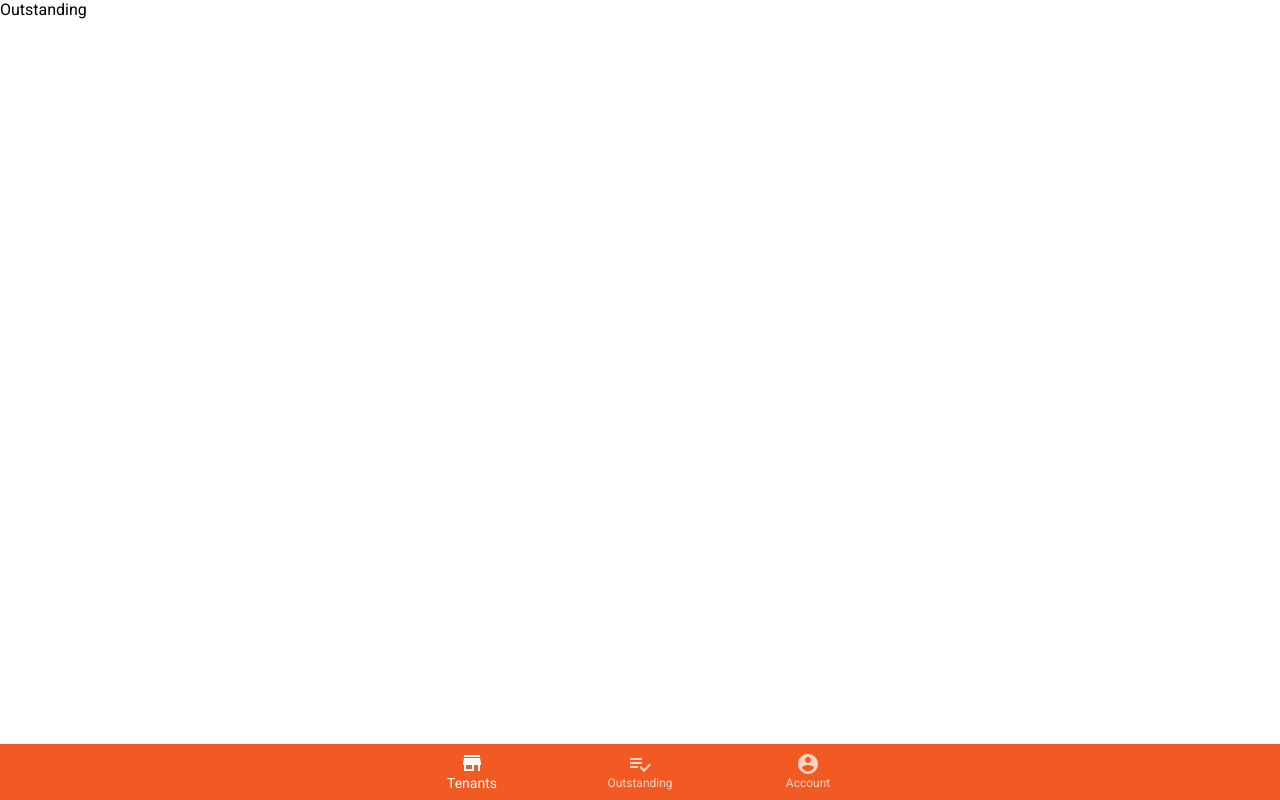
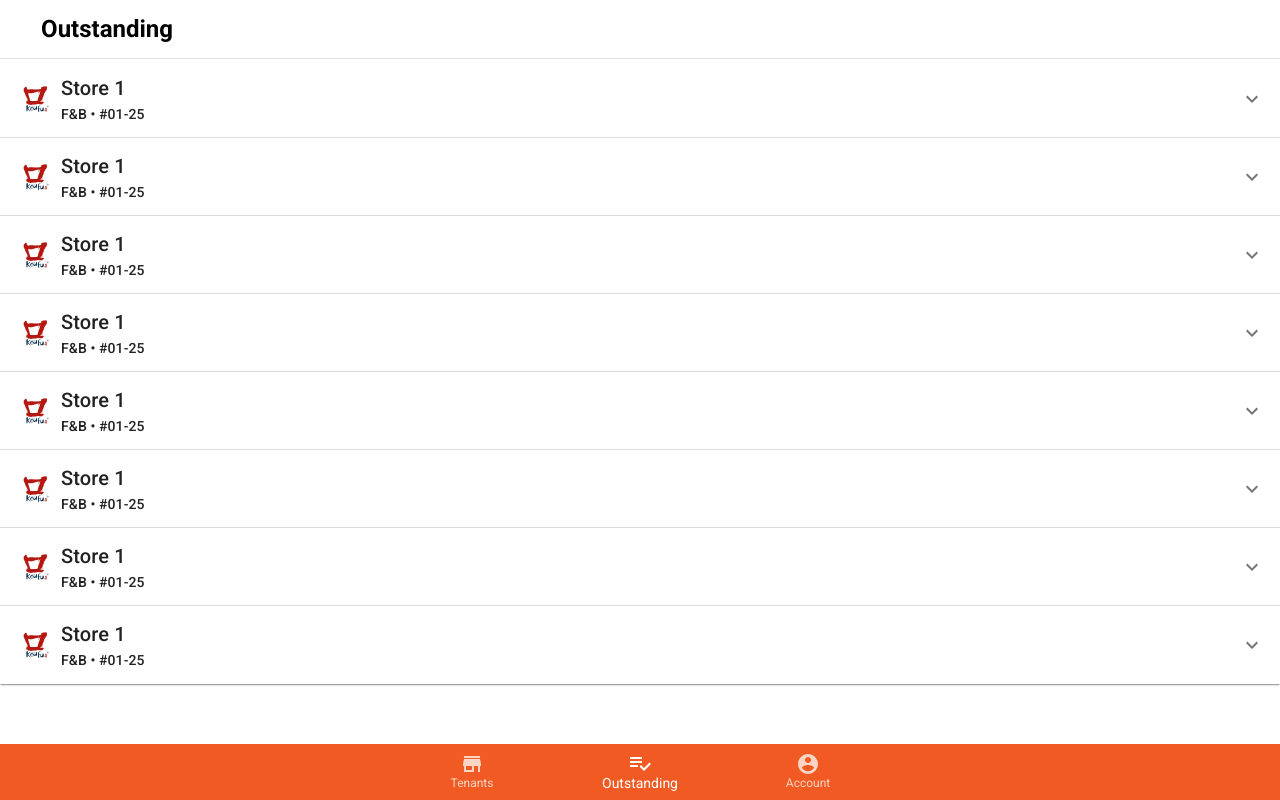
Before and after one commit to shankaikai/SingHealth-Retail-Audit-Application, a React (Create React App) app: page /outstanding in a window 1280 px wide. Built offline with nearby package versions, Linux system fonts and the light colour scheme.

Commit message:
do outstanding page

```diff
--- a/src/App.js
+++ b/src/App.js
@@ -4,11 +4,9 @@ import TenantsPage from "./pages/TenantsPage";
 import LoginPage from "./pages/LoginPage";
 import OutstandingPage from "./pages/OutstandingPage";
 import AccountPage from "./pages/AccountPage";
-import Navbar from "./components/Navbar";
 import { createMuiTheme, ThemeProvider } from "@material-ui/core";
 import { Route, BrowserRouter as Router } from "react-router-dom";
 import { useState } from "react";
-import TenantHeader from "./components/TenantHeader";
 
 // Creating a custom theme
 const theme = createMuiTheme({
--- /dev/null
+++ b/src/components/Header.js
@@ -0,0 +1,39 @@
+import {
+  Divider,
+  makeStyles,
+} from "@material-ui/core";
+
+import React from "react";
+import Searchbar from "./Searchbar";
+
+const useStyles = makeStyles({
+  root: {
+    top: 0,
+    width: "100%",
+    display: "flex",
+    position: "fixed",
+    flexDirection: "column",
+  },
+  header: {
+    margin: 0,
+    padding: "15px",
+    height: "100%",
+    marginLeft: "26.1px"
+  },
+
+});
+
+const Header = (props) => {
+  const classes = useStyles();
+
+
+  return (
+    <div className={classes.root}>
+      <h2 className={classes.header}>{props.title}</h2>
+      {props.searchbar ? <Searchbar/> : null}
+      <Divider />
+    </div>
+  );
+};
+
+export default Header;
--- a/src/components/Navbar.js
+++ b/src/components/Navbar.js
@@ -22,7 +22,7 @@ const useStyles = makeStyles({
 
 const Navbar = (props) => {
   // Use State
-  const [value, setValue] = useState("tenants");
+  const [value, setValue] = useState(props.route);
   const classes = useStyles();
   let history = useHistory();
 
--- /dev/null
+++ b/src/components/OutstandingItem.js
@@ -0,0 +1,47 @@
+import { ExpansionPanel, ExpansionPanelDetails, ExpansionPanelSummary, makeStyles, Typography, Avatar } from "@material-ui/core"
+import { ExpandMore } from "@material-ui/icons"
+import logo from '../assets/koufu.jpg'
+
+const useStyles = makeStyles({
+    root: {
+        width: "100%"
+    },
+    container: {
+        display: "flex",
+        flexDirection: "row"
+    },
+    description: {
+        display: "flex",
+        flexDirection: "column"
+    },
+    avatar: {
+        alignSelf: "center",
+        paddingRight: "5px",
+    }
+})
+
+const OutstandingItem = (props) => {
+    const classes = useStyles();
+
+    return (
+        <ExpansionPanel square className = {classes.root}>
+            <ExpansionPanelSummary
+            expandIcon={<ExpandMore/>}>
+                <div className = {classes.container}>
+                    <Avatar alt="Koufu" src={logo} className={classes.avatar}/>
+                        <div className = {classes.description}>
+                            <Typography variant = "h6" >{props.name}</Typography>
+                            <Typography variant = "subtitle2" >{props.type} • {props.location}</Typography>
+                        </div>
+                </div>
+            </ExpansionPanelSummary>
+            <ExpansionPanelDetails>
+                <Typography>
+                    Insert issues here
+                </Typography>
+            </ExpansionPanelDetails>
+        </ExpansionPanel>
+    )
+}
+
+export default OutstandingItem;
--- /dev/null
+++ b/src/components/OutstandingList.js
@@ -0,0 +1,73 @@
+import { List, makeStyles } from "@material-ui/core"
+import OutstandingItem from "./OutstandingItem";
+
+const useStyles = makeStyles({
+    root: {
+        width: "100%",
+        margin: 0,
+        marginTop: "60px",
+        marginBottom: "56x",
+        height: "calc(100vh - 116px)"
+    },
+    list: {
+        padding: 0,
+        overflow: "auto",
+        height: "100%"
+    }
+})
+
+var tempList = [
+    {
+        name: "Store 1",
+        type: "F&B",
+        location: "#01-25"
+    },
+    {
+        name: "Store 1",
+        type: "F&B",
+        location: "#01-25"
+    },
+    {
+        name: "Store 1",
+        type: "F&B",
+        location: "#01-25"
+    },
+    {
+        name: "Store 1",
+        type: "F&B",
+        location: "#01-25"
+    },
+    {
+        name: "Store 1",
+        type: "F&B",
+        location: "#01-25"
+    },
+    {
+        name: "Store 1",
+        type: "F&B",
+        location: "#01-25"
+    },
+    {
+        name: "Store 1",
+        type: "F&B",
+        location: "#01-25"
+    },
+    {
+        name: "Store 1",
+        type: "F&B",
+        location: "#01-25"
+    },
+]
+
+const OutstandingList = () => {
+    const classes = useStyles();
+    return (
+        <div className = {classes.root}>
+            <List className = {classes.list}>
+                {tempList.map(item => <OutstandingItem name = {item.name} type = {item.type} location = {item.location}/>) }
+            </List>
+        </div>
+    )
+}
+
+export default OutstandingList
--- /dev/null
+++ b/src/components/Searchbar.js
@@ -0,0 +1,44 @@
+import {
+    makeStyles,
+    FormControl,
+    OutlinedInput,
+    InputAdornment,
+    InputLabel,
+  } from "@material-ui/core";
+import { useState } from "react";
+import { Search } from "@material-ui/icons";
+
+const useStyles = makeStyles({
+    searchbar: {
+        width: "80%",
+        alignSelf: "center",
+        paddingBottom: "20px",
+      },
+})
+
+const Searchbar = () => {
+    const classes = useStyles();
+    const [search, setSearch] = useState("");
+
+    // Search bar handler
+
+    return (
+        <FormControl className={classes.searchbar} variant="outlined">
+        <InputLabel>Search Tenant</InputLabel>
+        <OutlinedInput
+          id="search"
+          label="Search Tenant"
+          onChange={(e) => {
+            setSearch(e.target.value);
+          }}
+          endAdornment={
+            <InputAdornment position="end">
+                <Search />
+            </InputAdornment>
+          }
+        />
+      </FormControl>
+    )
+}
+
+export default Searchbar
--- a/src/components/TenantHeader.js
+++ /dev/null
@@ -1,65 +0,0 @@
-import {
-  Divider,
-  makeStyles,
-  FormControl,
-  OutlinedInput,
-  InputAdornment,
-  InputLabel,
-  IconButton,
-} from "@material-ui/core";
-import { Search } from "@material-ui/icons";
-import React, { useState } from "react";
-
-const useStyles = makeStyles({
-  root: {
-    top: 0,
-    width: "100%",
-    display: "flex",
-    position: "fixed",
-    flexDirection: "column",
-  },
-  header: {
-    margin: 0,
-    padding: "15px",
-    height: "100%"
-  },
-  searchbar: {
-    width: "80%",
-    alignSelf: "center",
-    paddingBottom: "20px",
-  },
-});
-
-const TenantHeader = () => {
-  const classes = useStyles();
-
-  const [search, setSearch] = useState("");
-
-  const handleSearch = () => {};
-
-  return (
-    <div className={classes.root}>
-      <h2 className={classes.header}>Tenants</h2>
-      <FormControl className={classes.searchbar} variant="outlined">
-        <InputLabel>Search Tenant</InputLabel>
-        <OutlinedInput
-          id="search"
-          label="Search Tenant"
-          onChange={(e) => {
-            setSearch(e.target.value);
-          }}
-          endAdornment={
-            <InputAdornment position="end">
-              <IconButton onClick={handleSearch} edge="end">
-                <Search />
-              </IconButton>
-            </InputAdornment>
-          }
-        />
-      </FormControl>
-      <Divider />
-    </div>
-  );
-};
-
-export default TenantHeader;
--- a/src/components/TenantList.js
+++ b/src/components/TenantList.js
@@ -1,8 +1,5 @@
 import {
-  ListItem,
   List,
-  ListItemText,
-  Divider,
   makeStyles,
 } from "@material-ui/core";
 import TenantItem from "./TenantItem";
--- a/src/pages/AccountPage.js
+++ b/src/pages/AccountPage.js
@@ -16,7 +16,7 @@ const AccountPage = () => {
       <Button variant="contained" color="primary" onClick={handleLogout}>
         Logout
       </Button>
-      <Navbar />
+      <Navbar route = "account"/>
     </div>
   );
 };
--- a/src/pages/OutstandingPage.js
+++ b/src/pages/OutstandingPage.js
@@ -1,11 +1,24 @@
 import React from "react";
 import Navbar from "../components/Navbar";
+import Header from "../components/Header"
+import { makeStyles } from "@material-ui/core"
+import OutstandingList from "../components/OutstandingList"
+
+const useStyles = makeStyles({
+  root: {
+    width: "100%",
+    height: "100%"
+  }
+})
 
 const OutstandingPage = () => {
+  const classes = useStyles()
+
   return (
-    <div>
-      Outstanding
-      <Navbar />
+    <div className = {classes.root}>
+      <Header title = "Outstanding" />
+      <OutstandingList/>
+      <Navbar route = "outstanding"/>
     </div>
   );
 };
--- a/src/pages/TenantsPage.js
+++ b/src/pages/TenantsPage.js
@@ -1,14 +1,15 @@
 import React from "react";
 import Navbar from "../components/Navbar";
-import TenantHeader from "../components/TenantHeader";
+import Header from "../components/Header";
 import TenantList from "../components/TenantList";
+
 
 const TenantPage = () => {
   return (
     <div>
-      <TenantHeader />
+      <Header searchbar title = "Tenants" />
       <TenantList />
-      <Navbar />
+      <Navbar route = "tenants"/>
     </div>
   );
 };
```
